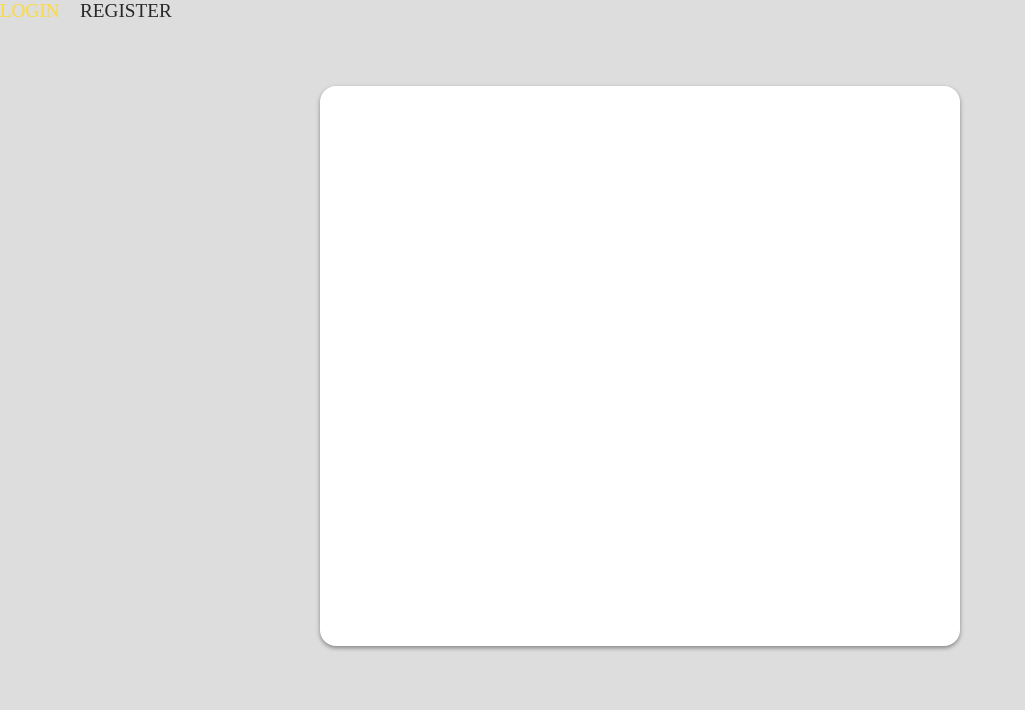
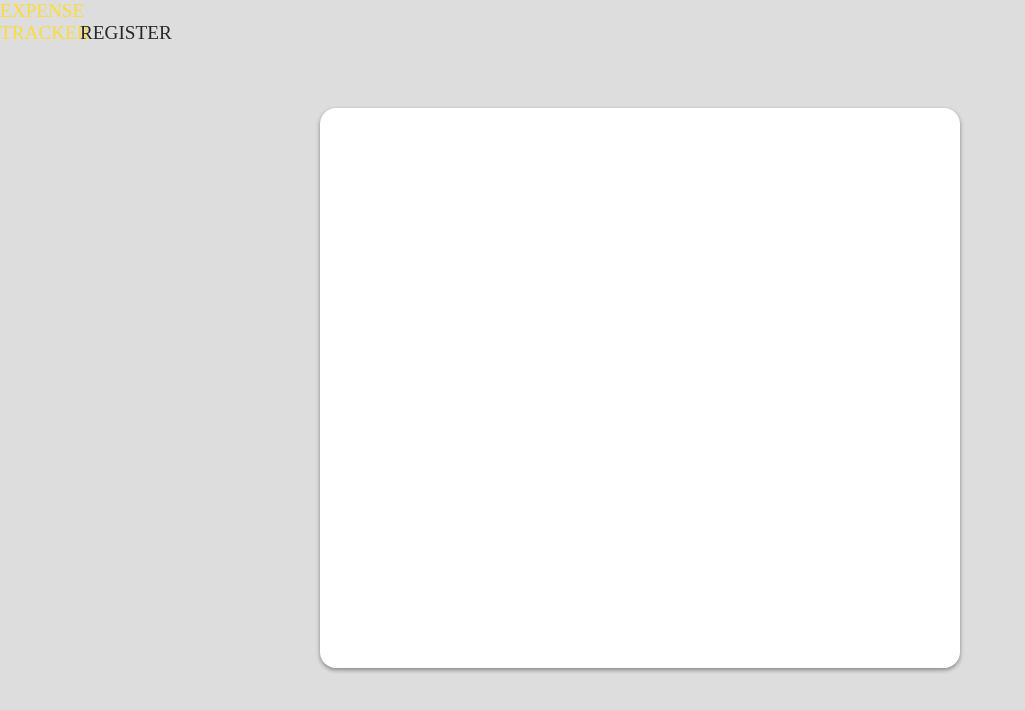
Before and after one commit to TClaypool00/ExpenseTrackerClient-React, a React (Create React App) app: page / in a window 1280 px wide. Before the commit this address had no page. Shown: the top 710 px of the page, without its empty margins (0-1025 px from the left). Built offline with nearby package versions, Linux system fonts and the light colour scheme.

Commit message:
Added Logo

```diff
--- a/src/components/navbar/Navbar.js
+++ b/src/components/navbar/Navbar.js
@@ -1,11 +1,13 @@
 import {  Link } from "react-router-dom";
-const Navbar= () =>{
+const Navbar = () =>{
     return (
         <nav id="navbar">
-            <Link to="/account/login">Login</Link>
+            <a id="logo">Expense Tracker</a>
             <Link to="/account/register">Register</Link>
             <div className="dot"></div>
         </nav>
+
+
     );
 }
 export default Navbar;
```
